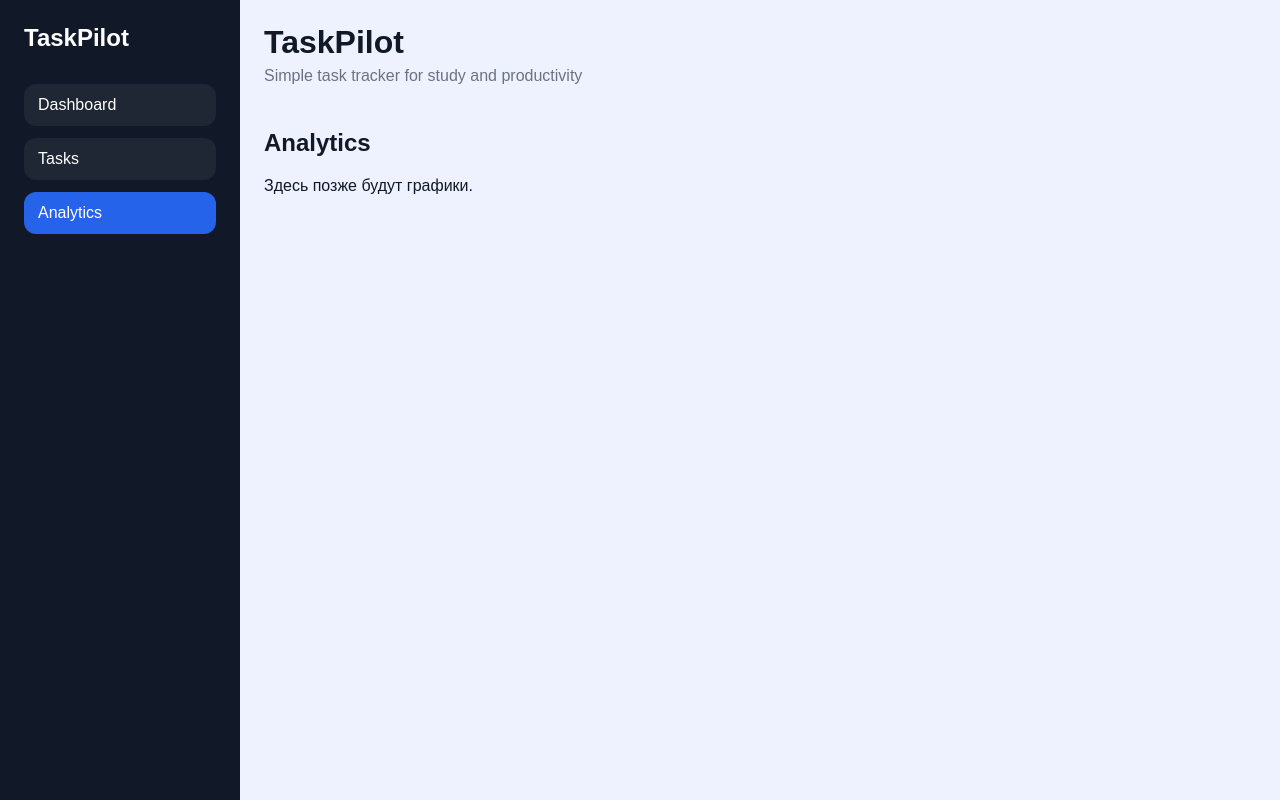
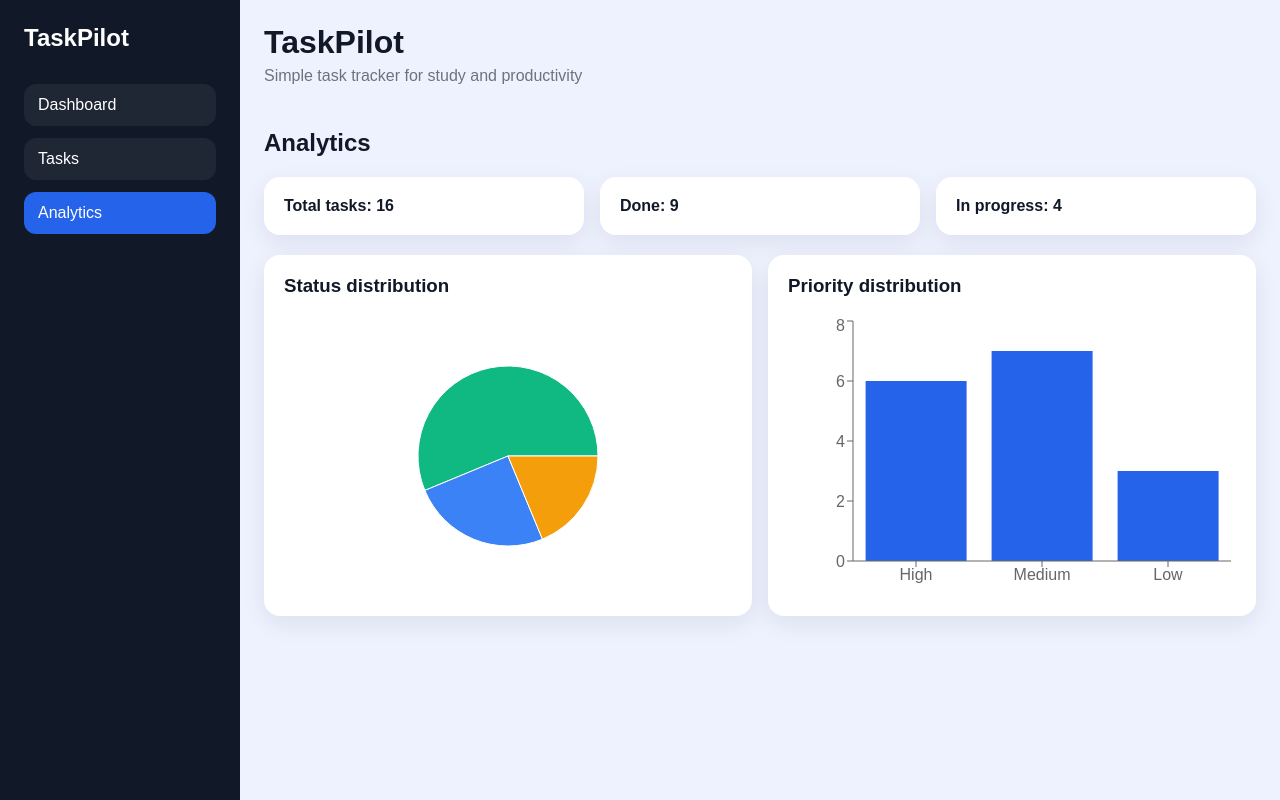
Before and after one commit to Sadjek2/MMexam, a React (Vite) app in the folder taskpilot/: page /analytics in a window 1280 px wide. Built offline with nearby package versions, Linux system fonts and the light colour scheme.

Commit message:
commit3
analytics page was updated

```diff
--- a/taskpilot/src/pages/AnalyticsPage.tsx
+++ b/taskpilot/src/pages/AnalyticsPage.tsx
@@ -1,8 +1,57 @@
+import { PieChart, Pie, Cell, BarChart, Bar, XAxis, YAxis, Tooltip, ResponsiveContainer } from 'recharts'
+
+const statusData = [
+  { name: 'Done', value: 9 },
+  { name: 'In progress', value: 4 },
+  { name: 'Todo', value: 3 },
+]
+
+const priorityData = [
+  { name: 'High', value: 6 },
+  { name: 'Medium', value: 7 },
+  { name: 'Low', value: 3 },
+]
+
+const COLORS = ['#10b981', '#3b82f6', '#f59e0b']
+
 export default function AnalyticsPage() {
   return (
     <div>
       <h2>Analytics</h2>
-      <p>Здесь позже будут графики.</p>
+
+      <div className="stats-grid">
+        <div className="card">Total tasks: 16</div>
+        <div className="card">Done: 9</div>
+        <div className="card">In progress: 4</div>
+      </div>
+
+      <div className="charts-grid">
+        <div className="chart-card">
+          <h3>Status distribution</h3>
+          <ResponsiveContainer width="100%" height={280}>
+            <PieChart>
+              <Pie data={statusData} dataKey="value" nameKey="name" cx="50%" cy="50%" outerRadius={90}>
+                {statusData.map((entry, index) => (
+                  <Cell key={`cell-${entry.name}`} fill={COLORS[index % COLORS.length]} />
+                ))}
+              </Pie>
+              <Tooltip />
+            </PieChart>
+          </ResponsiveContainer>
+        </div>
+
+        <div className="chart-card">
+          <h3>Priority distribution</h3>
+          <ResponsiveContainer width="100%" height={280}>
+            <BarChart data={priorityData}>
+              <XAxis dataKey="name" />
+              <YAxis allowDecimals={false} />
+              <Tooltip />
+              <Bar dataKey="value" fill="#2563eb" />
+            </BarChart>
+          </ResponsiveContainer>
+        </div>
+      </div>
     </div>
   )
 }
--- a/taskpilot/src/styles/global.css
+++ b/taskpilot/src/styles/global.css
@@ -145,3 +145,29 @@ a {
 .badge--done {
   background: #10b981;
 }
+
+.stats-grid,
+.charts-grid {
+  display: grid;
+  gap: 16px;
+  margin-bottom: 20px;
+}
+
+.stats-grid {
+  grid-template-columns: repeat(3, 1fr);
+}
+
+.charts-grid {
+  grid-template-columns: repeat(2, 1fr);
+}
+
+.chart-card {
+  background: white;
+  border-radius: 16px;
+  padding: 20px;
+  box-shadow: 0 8px 24px rgba(17, 24, 39, 0.08);
+}
+
+.chart-card h3 {
+  margin-top: 0;
+}
```
